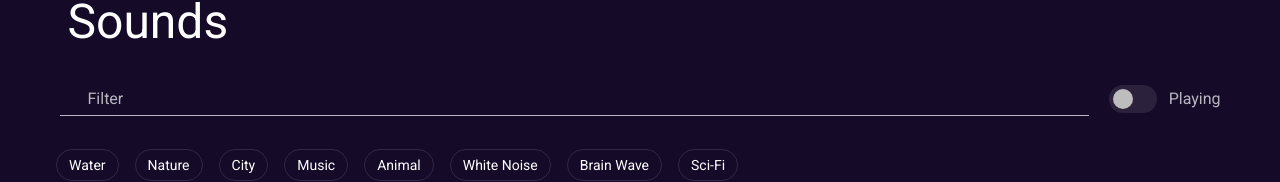
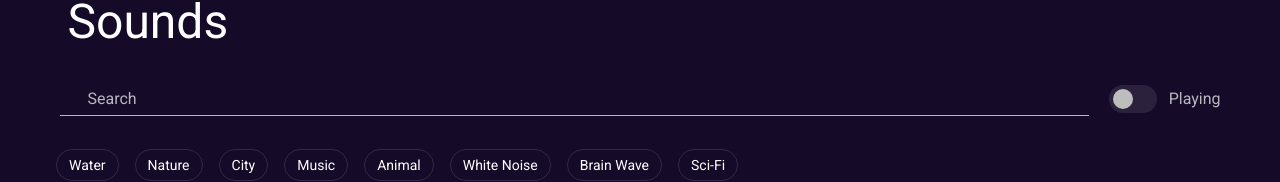
Before and after one commit to gabe565/relax-sounds, a Vue app in the folder frontend/: page /sounds in a window 1280 px wide. Shown: the part 135-317 px from the top of the page. Built offline with nearby package versions, Linux system fonts and the light colour scheme; some icons are missing.

Commit message:
:speech_balloon: Change "Filter" to "Search"

```diff
--- a/frontend/src/components/Filters.vue
+++ b/frontend/src/components/Filters.vue
@@ -4,7 +4,7 @@
       <v-col class="grow pb-0">
         <v-text-field
           v-model="filters.word"
-          label="Filter"
+          label="Search"
           prepend-inner-icon="fal fa-search v-icon--dense"
           clearable
           single-line
```
